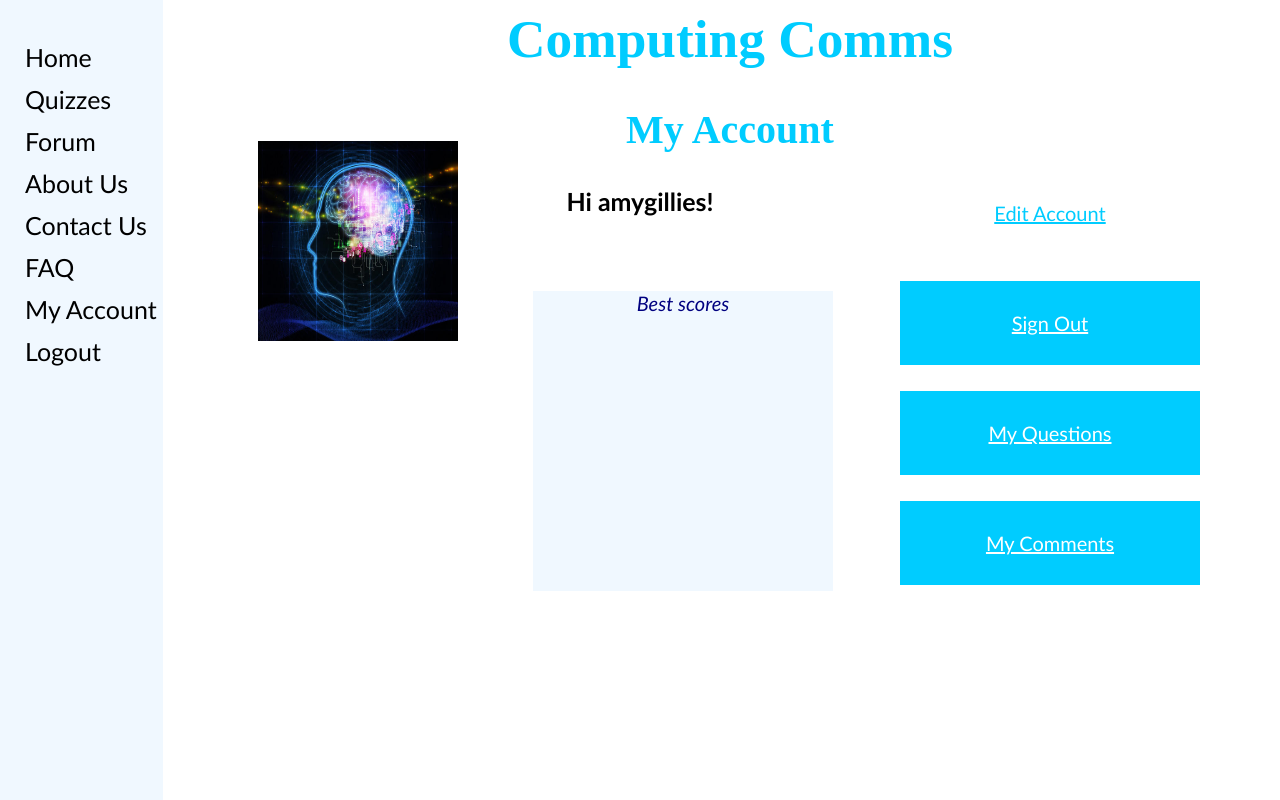
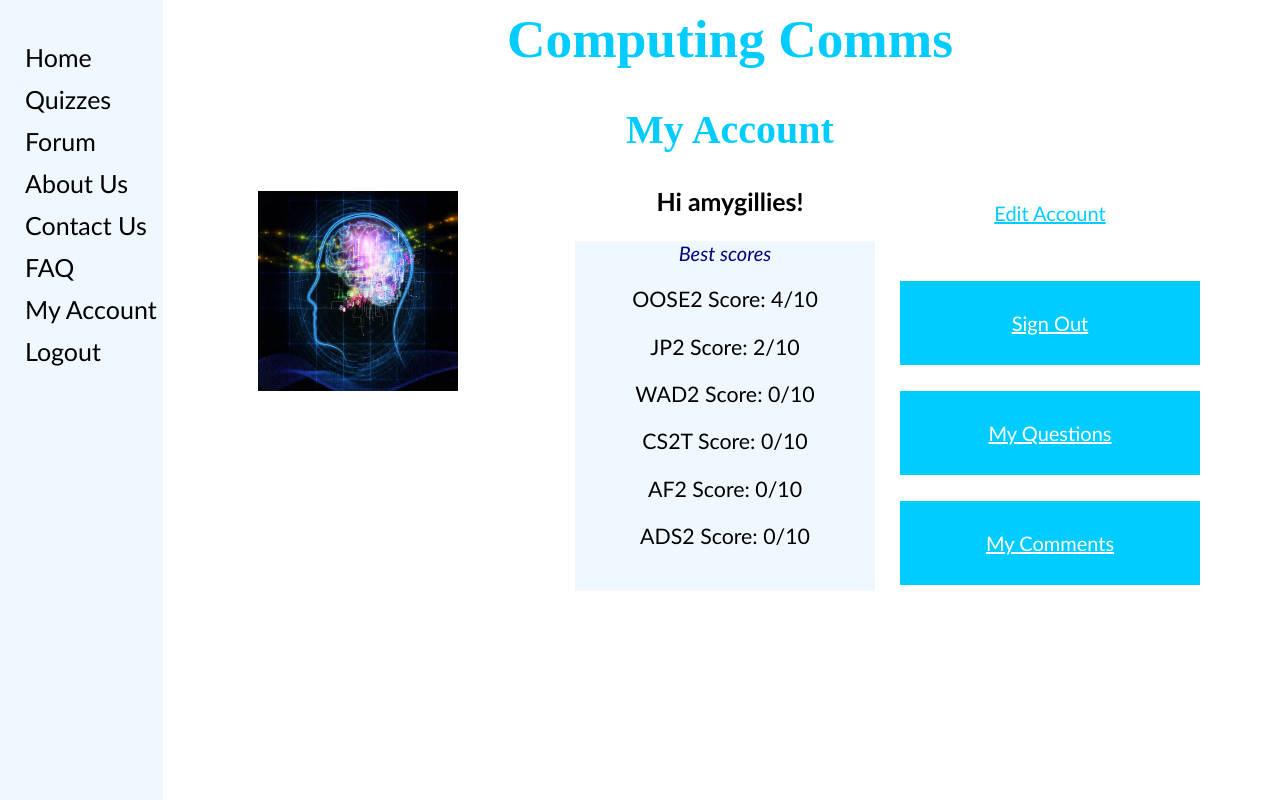
Before and after one commit to amygillies/computing_comms_project, a Django app: page /computingcomms/my_account/ in a window 1280 px wide; the page is wider, and only the part inside the window is pictured. Run offline with Django 3.2, Linux system fonts and the light colour scheme; a user stored in the database is signed in; data comes from the database, SQL or seed files in the repository; both versions use the stored data as it was after the commit; data that the repository does not hold is empty; parts of the project's set-up code (start-up, migrations or seed data) failed here and were passed over.

Commit message:
best scores and fixing css

```diff
--- a/computingcomms/views.py
+++ b/computingcomms/views.py
@@ -11,7 +11,8 @@ from django.contrib.auth import authenticate, login, logout
 from django.http import HttpResponseRedirect, HttpResponse
 from django.urls import reverse
 from django.contrib.auth.decorators import login_required
-
+from django.db.models import Max
+from collections import OrderedDict
 
 
 # Create your views here.
@@ -212,15 +213,58 @@ def user_login(request):
 
 def my_account(request):
     context_dict = {}
-    jp2Score = JP2Score.objects.filter(user=request.user).first()
-    wad2Score = WAD2Score.objects.filter(user=request.user).first()
-    oose2Score = OOSE2Score.objects.filter(user=request.user).first()
-    af2Score = AF2Score.objects.filter(user=request.user).first()
-    ads2Score = ADS2Score.objects.filter(user=request.user).first()
-    cs2tScore = CS2TScore.objects.filter(user=request.user).first()
-    context_dict = {'jp2Score': jp2Score, 'wad2Score': wad2Score, 'oose2Score': oose2Score, 'af2Score': af2Score, 'ads2Score': ads2Score, 'cs2tScore' : cs2tScore}
+    jp2Scores = JP2Score.objects.filter(user=request.user)
 
-    return render(request, 'computingcomms/my_account.html', context_dict)
+    if jp2Scores.exists():
+        maxjp2Score = jp2Scores.aggregate(Max('jp2score'))
+        maxjp2Score = maxjp2Score['jp2score__max']
+    else:
+        maxjp2Score = 0
+
+    wad2Scores = WAD2Score.objects.filter(user=request.user)
+
+    if wad2Scores.exists():
+        maxwad2Score = wad2Scores.aggregate(Max('wad2score'))
+        maxwad2Score = maxwad2Score['wad2score__max']
+    else:
+        maxwad2Score = 0
+
+    oose2Scores = OOSE2Score.objects.filter(user=request.user)
+
+    if oose2Scores.exists():
+        maxoose2Score = oose2Scores.aggregate(Max('oose2score'))
+        maxoose2Score = maxoose2Score['oose2score__max']
+    else:
+        maxoose2Score = 0
+
+    af2Scores = AF2Score.objects.filter(user=request.user)
+
+    if af2Scores.exists():
+        maxaf2Score = af2Scores.aggregate(Max('af2score'))
+        maxaf2Score = maxaf2Score['af2score__max']
+    else:
+        maxaf2Score = 0
+
+    ads2Scores = ADS2Score.objects.filter(user=request.user)
+
+    if ads2Scores.exists():
+        maxads2Score = ads2Scores.aggregate(Max('ads2score'))
+        maxads2Score = maxads2Score['ads2score__max']
+    else:
+        maxads2Score = 0
+
+    cs2tScores = CS2TScore.objects.filter(user=request.user)
+
+    if cs2tScores.exists():
+        maxcs2tScore = cs2tScores.aggregate(Max('cs2tscore'))
+        maxcs2tScore = maxcs2tScore['cs2tscore__max']
+    else:
+        maxcs2tScore = 0
+
+    scores_dict = {'JP2 Score': maxjp2Score, 'WAD2 Score': maxwad2Score, 'OOSE2 Score': maxoose2Score, 'AF2 Score': maxaf2Score, 'ADS2 Score': maxads2Score, 'CS2T Score' : maxcs2tScore}
+    od = OrderedDict(sorted(scores_dict.items(), key=lambda(v,k):(k,v), reverse=True))
+
+    return render(request, 'computingcomms/my_account.html', {'data':od})
 
 def sign_out(request):
     logout(request)
--- a/static/CSS/stylesheet.css
+++ b/static/CSS/stylesheet.css
@@ -20,6 +20,14 @@ p {
 	font-family: Calibri;
 	margin-left: 250px;
 	margin-right: 30px;
+}
+
+#score {
+	font-size: 16pt;
+	color: black;
+	font-family: Calibri;
+	margin-left: 0;
+	margin-right: 0;
 }
 
 #date {
@@ -156,7 +164,6 @@ p {
 }
 
 .scores{
-	position: relative;
 	top: 50px;
 	left: 325px;
 	background-color:  #F0F8FF;
@@ -167,7 +174,7 @@ p {
 	font-size: 20px;
 	font-family: Calibri;
 	width: 300px;
-	height: 300px;
+	height: 350px;
 	margin-left: 200px;
 	margin-right: 30px;
 }
@@ -263,3 +270,8 @@ label {
 table {
 	padding-left:180px;
 }
+
+h3 {
+	padding-left: 180px;
+
+}
--- a/templates/computingcomms/my_account.html
+++ b/templates/computingcomms/my_account.html
@@ -9,6 +9,7 @@
 	My Account
 {% endblock %}
 
+<div id="top">
 {% block head_block %}
 	<div>
 		<center><h1>Computing Comms</h1></center>
@@ -16,16 +17,20 @@
 		<center><h3>Hi {{ user.username }}!</h3></center>
 	</div>
 
+
 {% endblock %}
 
 {% block body_block %}
-
+	<center>
 	<div class ="scores">
 	<center>
 		<em>Best scores</em>
-
+		{% for key, value in data.items %}
+		<p id="score"> {{key}}: {{value}}/10 </p>
+		{% endfor %}
 	</center>
 	</div>
+	</center>
 
 	<div class="profile_pic" >
         {% if user.userprofile.picture %}
@@ -47,3 +52,4 @@
 	</div>
 
 {% endblock %}
+</div>
```
Also changed, not shown: computingcomms/admin.py (+12 -12 lines), db.sqlite3 (added), media/profile_images/mexicansquare.jpg (added), 12 other files.
